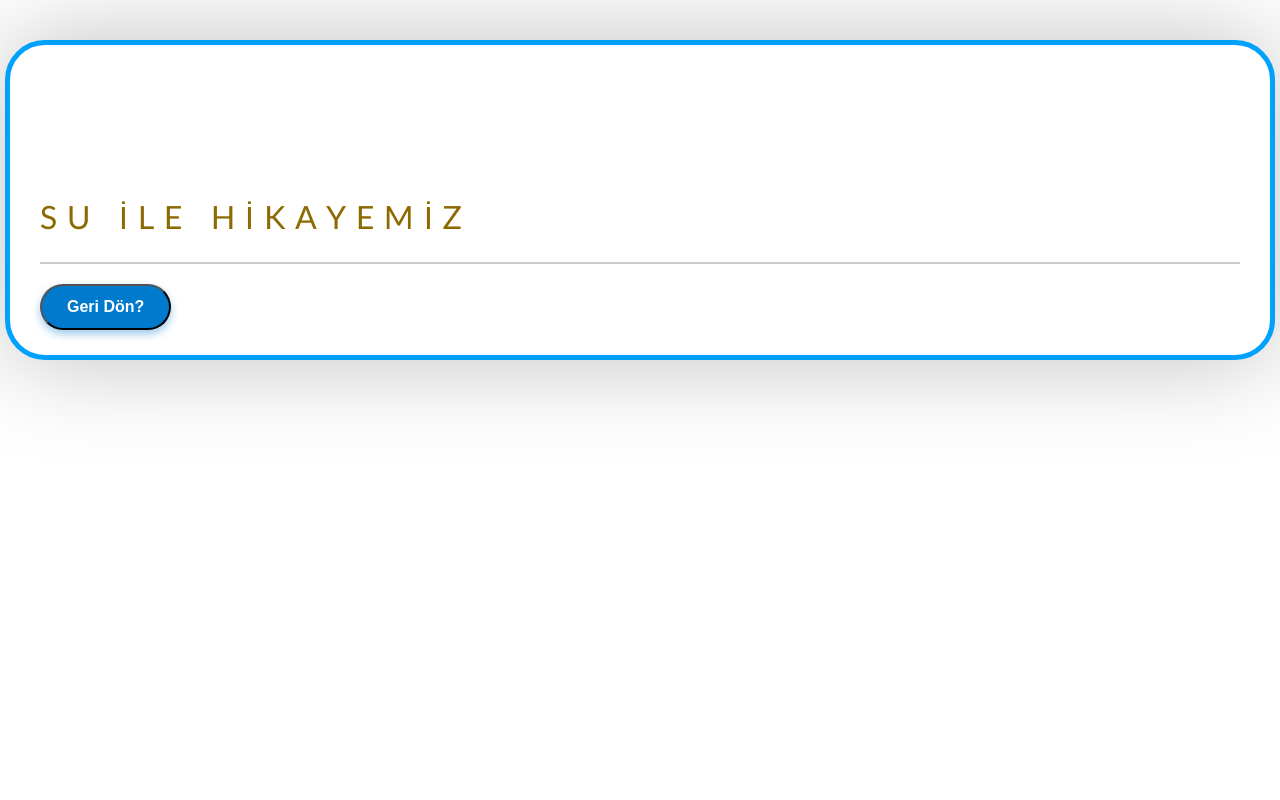
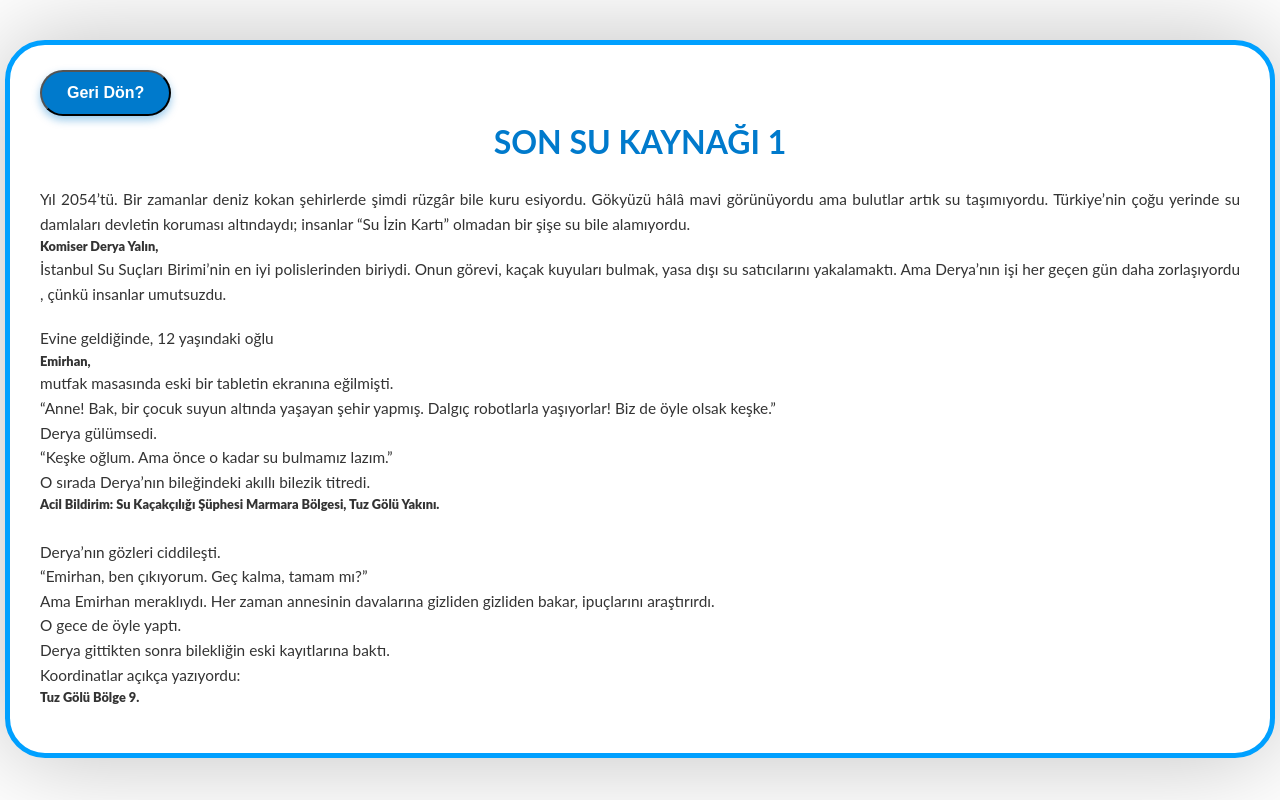
Before and after one commit to suprojegrubu/Su-Grubu, a Flask app: template templates/page3.html in a window 1280 px wide. Run offline with Flask 3, Linux system fonts and the light colour scheme; the template is opened without the code that fills it, so the values that code supplies are empty.

Commit message:
Update page3.html

```diff
--- a/templates/page3.html
+++ b/templates/page3.html
@@ -4,11 +4,6 @@
   <meta charset="UTF-8" />
   <meta name="viewport" content="width=device-width, initial-scale=1" />
   <title>Su ile İlgili Hikaye</title>
-
-  <link href="https://fonts.googleapis.com/css?family=Lato:100,300,400,700,900" rel="stylesheet">
-
-  <script src="https://code.jquery.com/jquery-3.6.0.min.js"></script>
-
   <style>
 * {
 	margin: 0;
@@ -18,7 +13,7 @@
  body {
 	font-family: 'Lato', sans-serif;
 	font-size: 14px;
-	color: #999;
+	color: #46CFCD;
 	word-wrap: break-word;
  }
 
@@ -30,38 +25,6 @@
 	text-align: center;
 	padding: 0 0 200px;
 }
-
-.animate {
-	font-size: 50px;
-	margin: 100px 0 0;
-	border-bottom: 2px solid #ccc;
-}
-
-.animate span {
-	display: inline-block;
-}
-
-a.repeat {
-  display: inline-block;
-  font-size: 12px;
-  text-transform: none;
-  color: orange;
-  padding: 5px 12px;
-  border: 1px solid rgba(0, 0, 0, 0.15);
-  font-weight: normal;
-  margin-left: 50px;
-  border-radius: 3px;
-  position: relative;
-  bottom: 15px;
-}
-
-a.repeat:hover {
-  background: rgba(0, 0, 0, 0.7);
-  color: white;
-}
-
-.animate span:nth-of-type(1) { animation-delay: .5s; }
-.animate span:nth-of-type(2) { animation-delay: 1s; }
 
 .content {
   background-color: white;
@@ -92,6 +55,7 @@ a.repeat:hover {
   display: inline-block;
   background-color: #007acc;
   color: white;
+  text-align: center;
   padding: 12px 25px;
   border-radius: 25px;
   text-decoration: none;
@@ -117,59 +81,41 @@ a.repeat:hover {
     font-size: 1em;
   }
 }
-
-.four span {
-	color: #8d6a00;
-	opacity: 0;
-	transform: translate(0, -100px) rotate(360deg) scale(0);
-	animation: revolveDrop .3s forwards;
-}
-
-
-@keyframes revolveDrop {
-	30% {
-		transform: translate(0, -50px) rotate(180deg) scale(1);
-	}
-
-	60% {
-		transform: translate(0, 20px) scale(.8) rotate(0deg);
-	}
-
-	100% {
-		transform: translate(0) scale(1) rotate(0deg);
-		opacity: 1;
-	}
-}
+  .highlight {
+	font-weight: 900;
+  }
   </style>
 </head>
 <body>
 
   <div class="content">
-
-    <div class="paragraph">
- 		<div class="animate four">
-			<span class="title">S</span>
-			<span class="title">U</span>&nbsp;&nbsp;
-			<span class="title">İ</span>
-			<span class="title">L</span>
-			<span class="title">E</span>&nbsp;&nbsp;
-			<span class="title">H</span>
-			<span class="title">İ</span>
-			<span class="title">K</span>
-			<span class="title">A</span>
-			<span class="title">Y</span>
-			<span class="title">E</span>
-			<span class="title">M</span>
-			<span class="title">İ</span>
-			<span class="title">Z</span>&nbsp;
-		</div>
-    </div>
-
     <form action="/" method="post">
         <button class="btn" type="submit">Geri Dön?</button>
     </form>
-
-  </div>
+	  <h1 class="title">SON SU KAYNAĞI 1</h1>
+	  <div class="paragraph">Yıl 2054’tü.
+		  Bir zamanlar deniz kokan şehirlerde şimdi rüzgâr bile kuru esiyordu.
+		  Gökyüzü hâlâ mavi görünüyordu ama bulutlar artık su taşımıyordu.
+		  Türkiye’nin çoğu yerinde su damlaları devletin koruması altındaydı;
+		  insanlar “Su İzin Kartı” olmadan bir şişe su bile alamıyordu. <h5 class="highlight">Komiser Derya Yalın, </h5>
+		  İstanbul Su Suçları Birimi’nin en iyi polislerinden biriydi.
+		  Onun görevi, kaçak kuyuları bulmak, yasa dışı su satıcılarını yakalamaktı.
+		  Ama Derya’nın işi her geçen gün daha zorlaşıyordu , çünkü insanlar umutsuzdu.
+	  </div>
+	  <div class="paragraph">Evine geldiğinde, 12 yaşındaki oğlu <h5 class="highlight">Emirhan, </h5>
+		  mutfak masasında eski bir tabletin ekranına eğilmişti. <br>
+		  “Anne! Bak, bir çocuk suyun altında yaşayan şehir yapmış. Dalgıç robotlarla yaşıyorlar! Biz de öyle olsak keşke.” <br>
+		  Derya gülümsedi. <br>
+		  “Keşke oğlum. Ama önce o kadar su bulmamız lazım.” <br>
+		  O sırada Derya’nın bileğindeki akıllı bilezik titredi. <br>
+		  <h5 class="highlight">Acil Bildirim: Su Kaçakçılığı Şüphesi  Marmara Bölgesi, Tuz Gölü Yakını.</h5> <br>
+		  Derya’nın gözleri ciddileşti. <br>
+		  “Emirhan, ben çıkıyorum. Geç kalma, tamam mı?” <br>
+		  Ama Emirhan meraklıydı. Her zaman annesinin davalarına gizliden gizliden bakar, ipuçlarını araştırırdı. <br>
+		  O gece de öyle yaptı. <br>
+		  Derya gittikten sonra bilekliğin eski kayıtlarına baktı. <br>
+		  Koordinatlar açıkça yazıyordu: <h5 class="highlight">Tuz Gölü Bölge 9.</h5>
+      </div>
 
 </body>
 </html>
```
